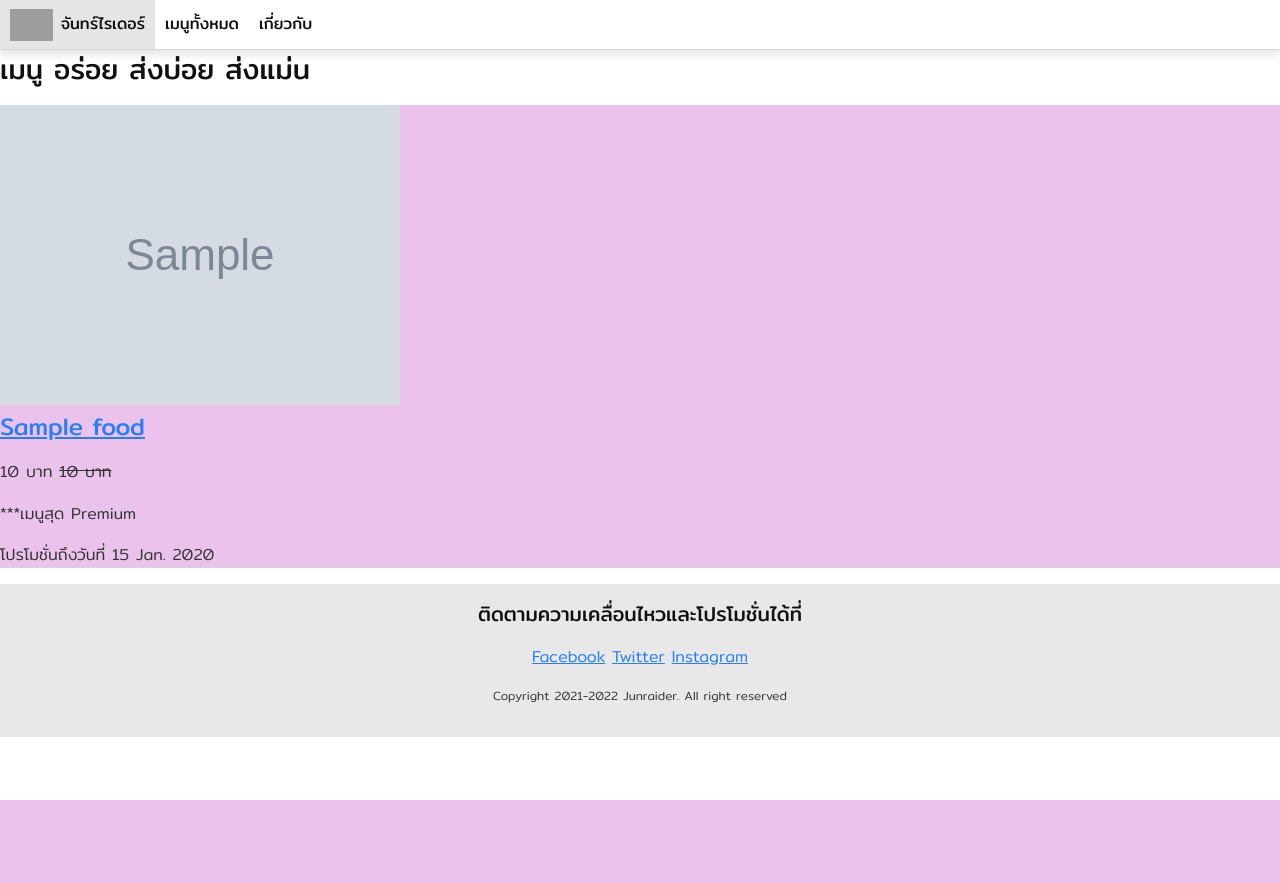
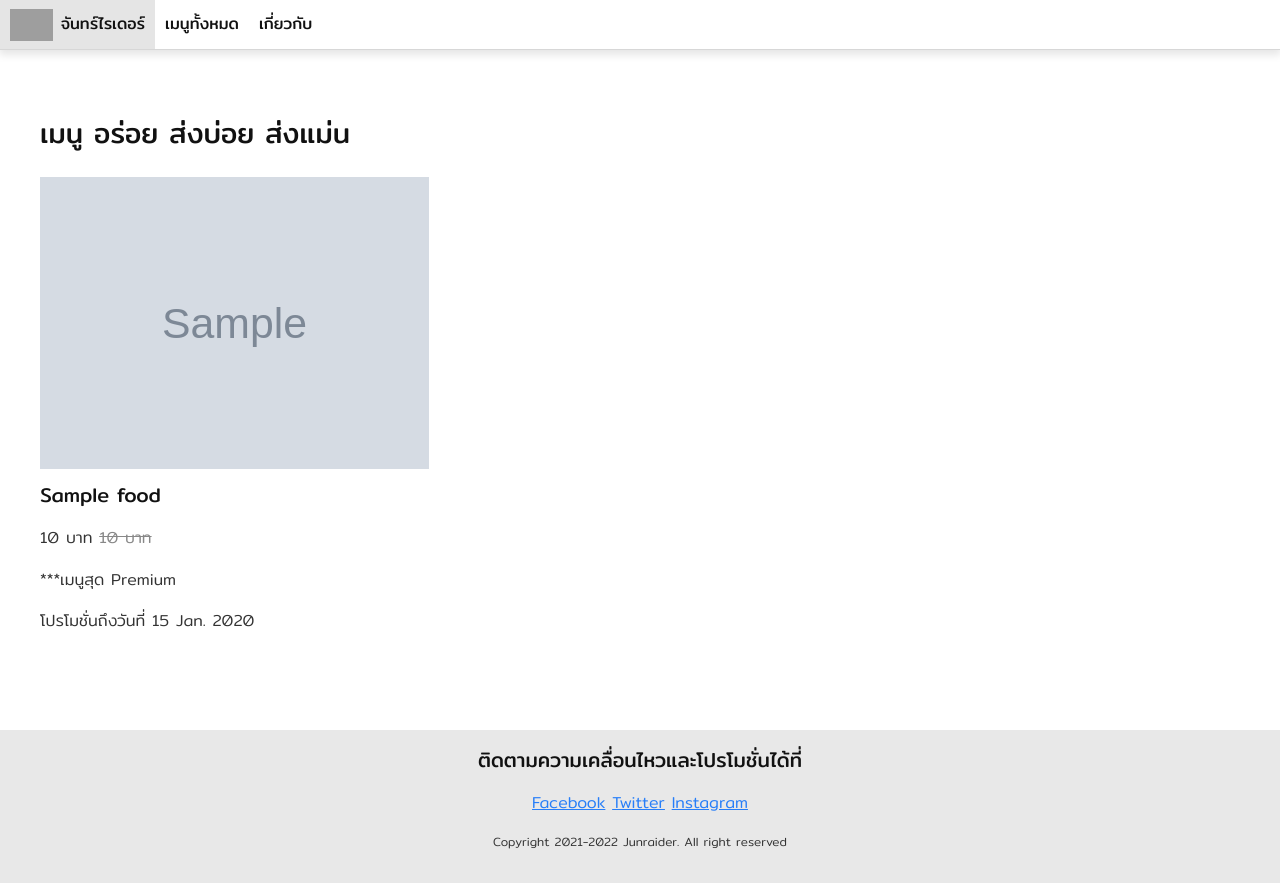
Before and after one commit to SkywalkerGK/Ice-cream-Delivery, a Django app: page /foods/ in a window 1280 px wide. Before the commit the page ends 800 px from the top, so only its background shows below. Run offline with Django 4.2, Linux system fonts and the light colour scheme; tables that the repository leaves empty hold one stand-in row (values such as "Sample post"); grey boxes marked "Sample" are stand-in pictures; grey boxes are pictures that could not be loaded.

Commit message:
css-Foods-Food

```diff
--- a/app_foods/templates/app_foods/foods.html
+++ b/app_foods/templates/app_foods/foods.html
@@ -4,20 +4,24 @@
 {% block site_title %}เมนูทั้งหมด | {% endblock %}
 
 {% block content %}
+<section class="content-section content-section-single">
+    <div class="content-container">
+        <h2 class="content-title">เมนู อร่อย ส่งบ่อย ส่งแม่น</h2>
+        {% if foods.count > 0 %}
+            <div class="grid">
+                {% for food in foods %}
                     <div>
-    <h2>เมนู อร่อย ส่งบ่อย ส่งแม่น</h2>
-    {% for food in foods %}
-    <div style="background-color: rgb(234, 194, 236);">
-        <div>
-            <img src="{% static food.image_relative_url %}">
-        </div>
-        <h3><a href="{% url 'food' food.id %}"> {{food.title}} </a></h3>
+                        <a href="{% url 'food' food.id %}">
+                            <img class="image-block" src="{% static food.image_relative_url %}">
+                        </a>
+                        <h5 class="food-title">
+                            <a href="{% url 'food' food.id %}"> {{food.title}} </a>
+                        </h5>
                         {% if food.special_price is not None %}
                             <p>
                                 <span>{{ food.special_price|floatformat:'g' }} บาท</span>
-                <del>{{food.price|floatformat:'g'}} บาท</del>
+                                <del class="text-gray">{{food.price|floatformat:'g'}} บาท</del>
                             </p>
-
                         {% else%}
                             <p>{{food.price|floatformat:'g'}} บาท</p>
                         {% endif %}
@@ -26,9 +30,13 @@
                         {% endif %}
                         <p>โปรโมชั่นถึงวันที่ {{food.promotion_end_at|date:'j N Y'}}</p>
                     </div>
-        {% empty %}
-        <p>ไม่มีเธอ ไม่มีเธอ</p>
                 {% endfor %}
             </div>
+
+        {% else %}
+            <p>ไม่มีเธอ ไม่มีเธอ</p>
+        {% endif %}
+
     </div>
+</section>
 {% endblock %}
--- a/app_general/static/app_general/main.css
+++ b/app_general/static/app_general/main.css
@@ -75,6 +75,10 @@ a {
   text-align: center;
 }
 
+.text-gray {
+  color: #888888;
+}
+
 .button {
   color: white;
   background-color: #333333;
@@ -124,6 +128,11 @@ a {
   row-gap: 16px;
   margin-bottom: 16px;
 }
+
+.grid-2 {
+  grid-template-columns: 1fr 1fr;
+}
+
 /*
 @media  and (min-width: 720px) {
   .grid-2{
@@ -193,3 +202,9 @@ a {
   margin-top: 0px;
   margin-bottom: 24px;
 }
+
+/* Food */
+.food-title a:not(:hover){
+  color: #111111;
+  text-decoration: none;
+}
```
Also changed, not shown: app_foods/templates/app_foods/food.html (+17 -5 lines). Lines whose indentation alone changed are shown as unchanged.
